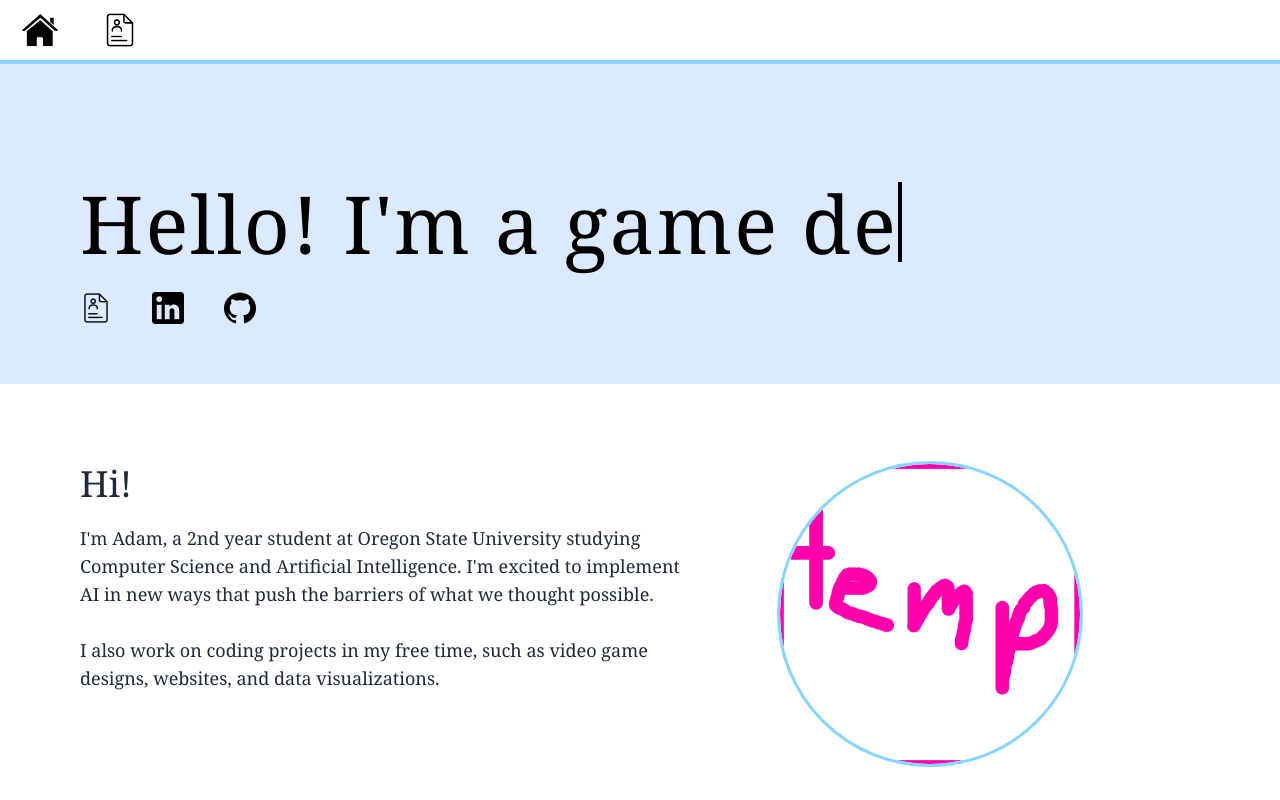
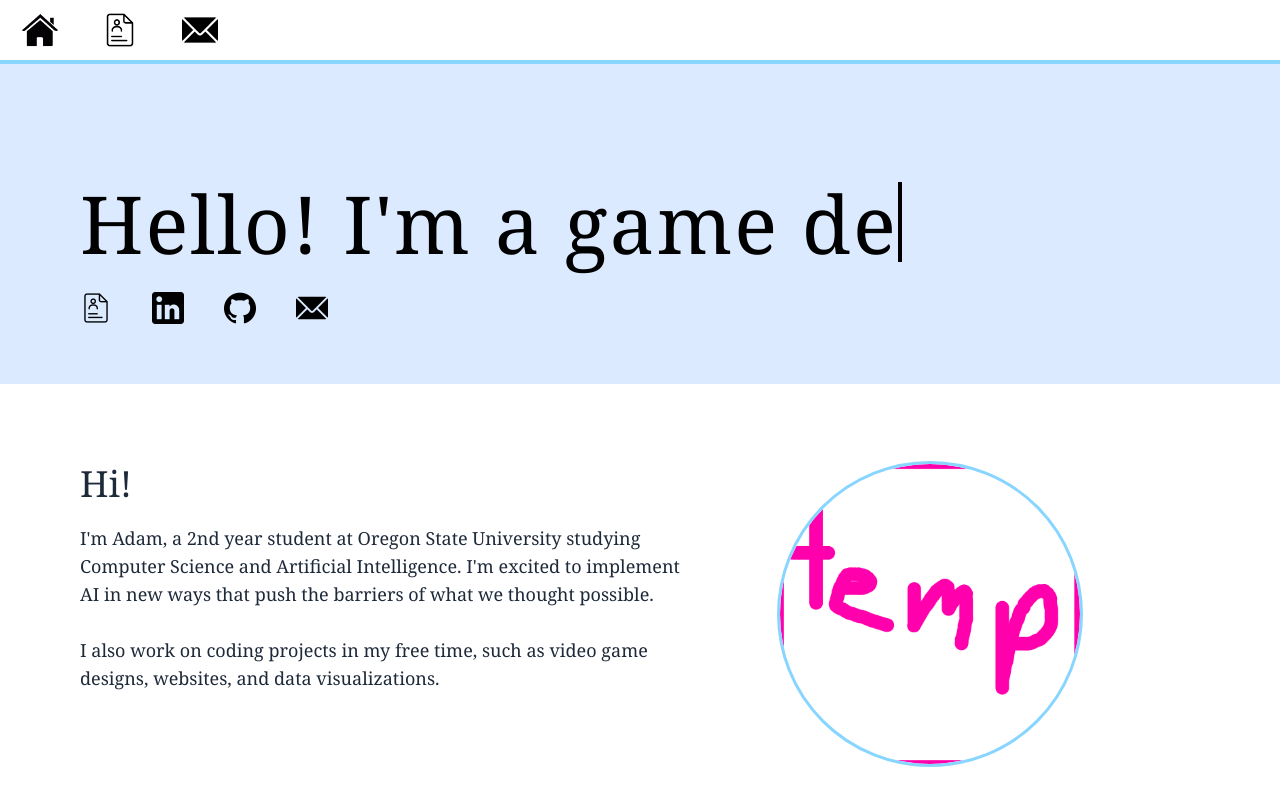
Before and after one commit to abobich675/bobich.us, a Next.js app: page / in a window 1280 px wide. Shown: the top 800 px of the page. Built offline with nearby package versions, Linux system fonts and the light colour scheme.

Commit message:
added email

```diff
--- a/app/layout.tsx
+++ b/app/layout.tsx
@@ -22,6 +22,11 @@ export default function RootLayout({
               <Image src="/resume.png" alt="Resume" width={100} height={100} className='w-full h-full object-contain' />
             </div>
           </Link>
+          <Link href="/mailto:abobich675@gmail.com" className='flex'>
+            <div className='w-20 p-3 flex items-center hover:bg-gray-200 justify-center'>
+              <Image src="/email.png" alt="email" width={100} height={100} className='w-full h-full object-contain' />
+            </div>
+          </Link>
         </div>
 
         <div className='bg-blue w-full h-1' />
--- a/app/page.tsx
+++ b/app/page.tsx
@@ -27,6 +27,9 @@ export default function Page() {
         </Link>
         <Link href="https://github.com/abobich675" target="_blank" className='w-8 h-8 flex items-center justify-center'>
           <Image src="/github.png" alt='github' width={100} height={100} className='w-full h-full object-contain' />
+        </Link>
+        <Link href="mailto:abobich675@gmail.com" className='w-8 h-8 flex items-center justify-center'>
+          <Image src="/email.png" alt='email' width={100} height={100} className='w-full h-full object-contain' />
         </Link>
       </div>
     </div>
```
Also changed, not shown: public/email.png (added).
